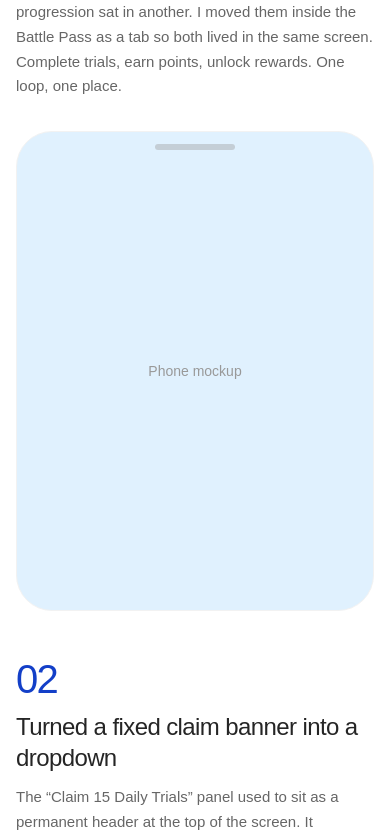
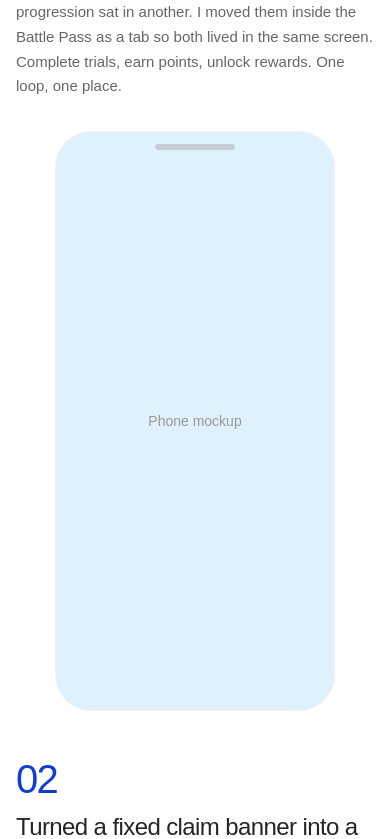
Before and after one commit to WebDevJoe/joegentleman-portfolio, a Next.js app: page /work/battle-pass in a window 390 px wide. Shown: the part 3640-4479 px from the top of the page. Built offline with nearby package versions, Linux system fonts and the light colour scheme; a web font is replaced by a local one.

Commit message:
Fix phone mockup proportions on mobile
The mobile phone frame stretched to full width but only 480px tall —
wrong aspect ratio for a phone shape. Cap at 280px wide and use
aspect-[280/580] so the height scales correctly with the width.

```diff
--- a/app/work/battle-pass/page.tsx
+++ b/app/work/battle-pass/page.tsx
@@ -333,7 +333,7 @@ function ImagePlaceholder({ height = "h-[320px]" }: { height?: string }) {
 
 function PhoneMock() {
   return (
-    <div className="w-full md:w-[280px] h-[480px] md:h-[580px] rounded-[36px] border-[1.5px] border-line bg-card-tint relative overflow-hidden flex items-center justify-center shrink-0">
+    <div className="w-full max-w-[280px] aspect-[280/580] mx-auto md:max-w-none md:w-[280px] md:aspect-auto md:h-[580px] md:mx-0 rounded-[36px] border-[1.5px] border-line bg-card-tint relative overflow-hidden flex items-center justify-center shrink-0">
       <span
         aria-hidden
         className="absolute -translate-x-1/2 left-1/2 top-3 h-1.5 w-20 rounded-full bg-ink-faint/40"
```
